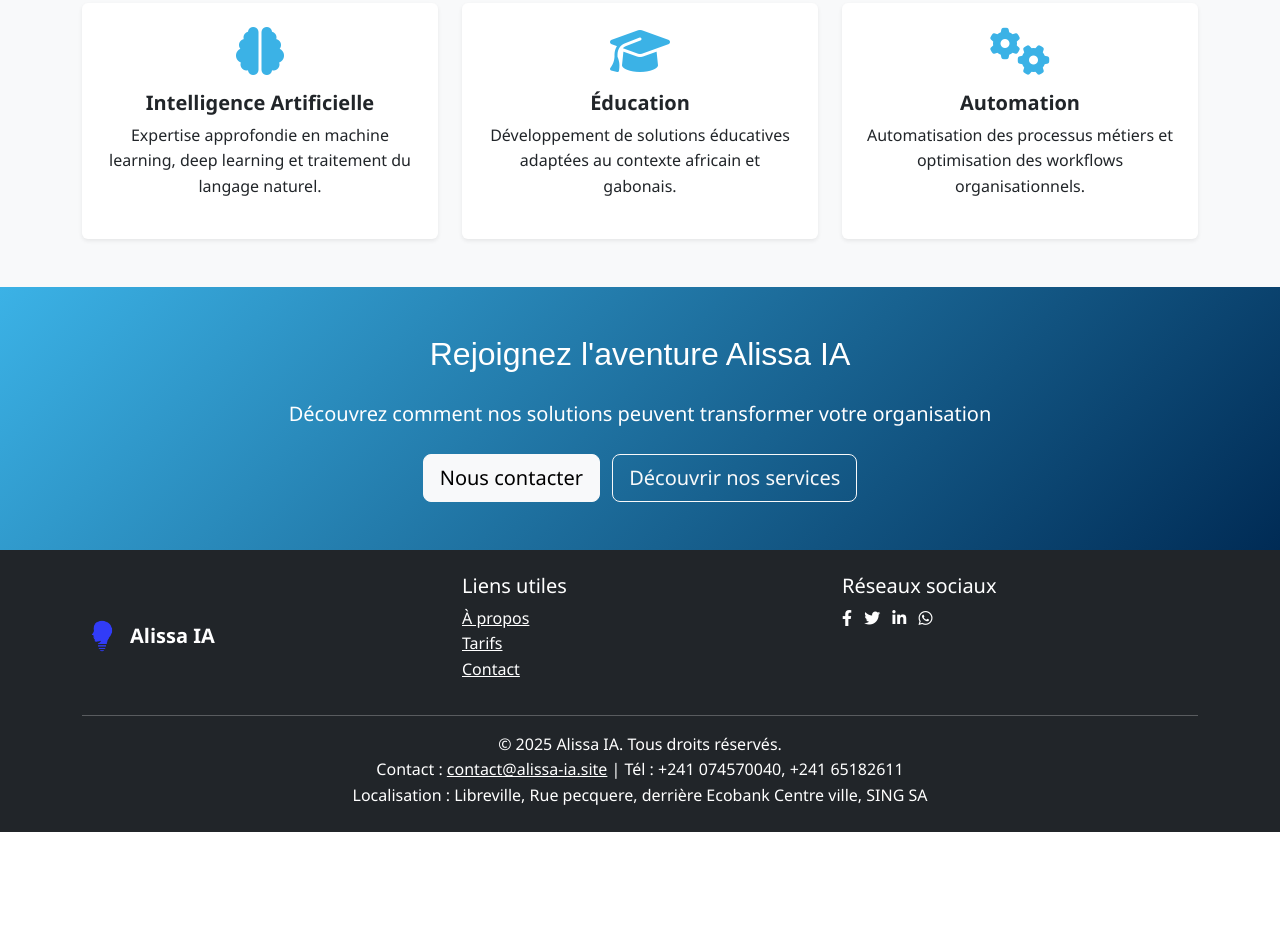
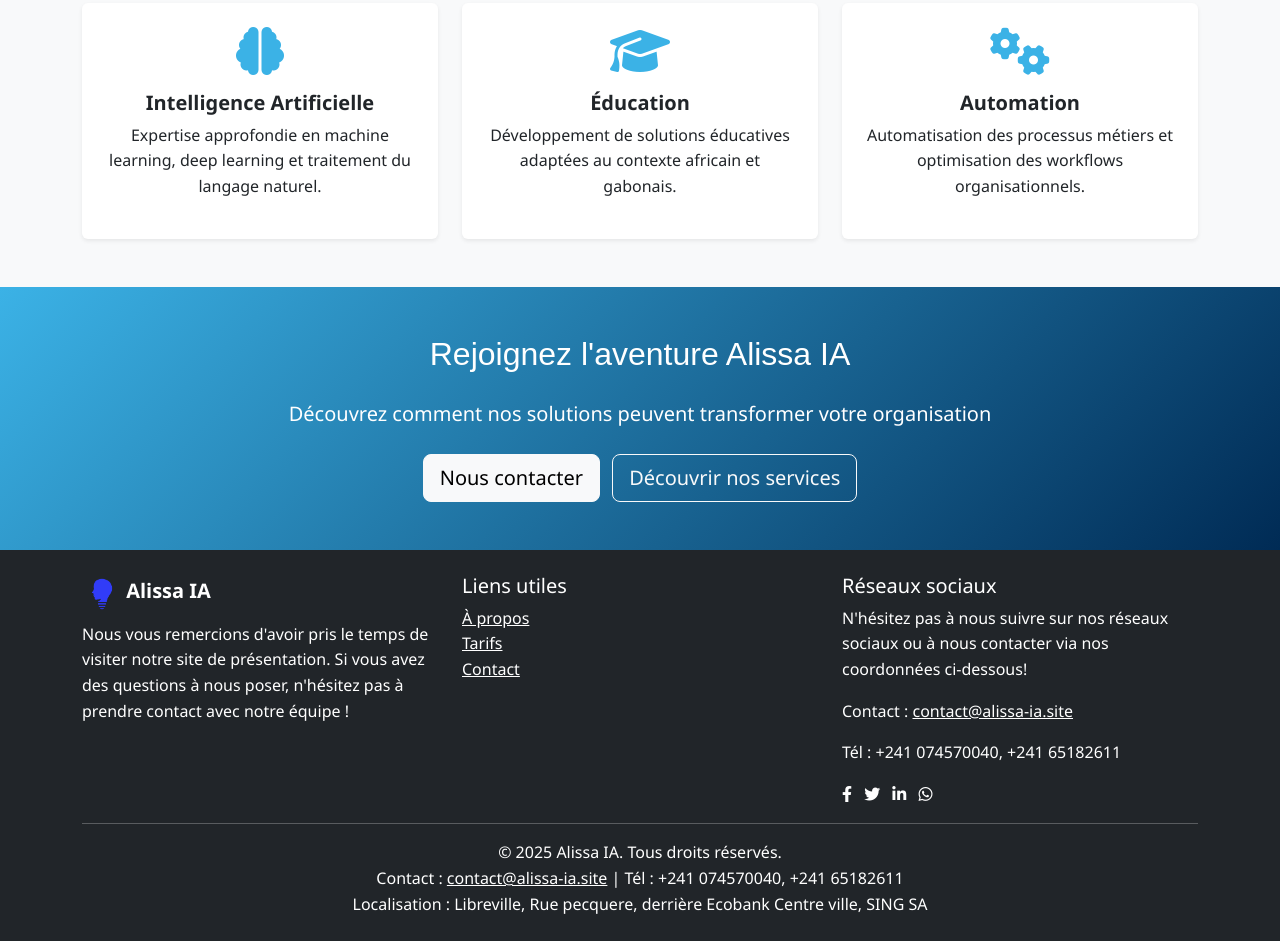
Before and after one commit to Jordy525/Alissa_websites-, a website: page about.html in a window 1280 px wide. Shown: the part 2584-3525 px from the top of the page. Before the commit the page ends 3416 px from the top, so only its background shows below. Drawn offline with nearby package versions, Linux system fonts and the light colour scheme.

Commit message:
Modification des fichier html

```diff
--- a/about.html
+++ b/about.html
@@ -265,9 +265,10 @@
     <footer class="bg-dark text-white py-4">
         <div class="container">
             <div class="row">
-                <div class="col-md-4 d-flex align-items-center">
-                    <img src="assets/logo.png" alt="Alissa IA" height="40" class="me-2">
+                <div class="col-md-4">
+                    <img src="assets/logo.png" alt="Alissa IA" height="40">
                     <span class="fs-5 fw-bold text-white">Alissa IA</span>
+                    <p class="mt-2">Nous vous remercions d'avoir pris le temps de visiter notre site de présentation. Si vous avez des questions à nous poser, n'hésitez pas à prendre contact avec notre équipe !</p>
                 </div>
                 <div class="col-md-4">
                     <h5>Liens utiles</h5>
@@ -279,6 +280,9 @@
                 </div>
                 <div class="col-md-4">
                     <h5>Réseaux sociaux</h5>
+                    <p class="mt-2">N'hésitez pas à nous suivre sur nos réseaux sociaux ou à nous contacter via nos coordonnées ci-dessous!</p>
+                    <p class="mt-2">Contact : <a href="mailto:contact@alissa-ia.site" class="text-white">contact@alissa-ia.site</a></p>
+                    <p class="mt-2">Tél : +241 074570040, +241 65182611</p>
                     <a href="#" class="text-white me-2"><i class="fab fa-facebook-f"></i></a>
                     <a href="#" class="text-white me-2"><i class="fab fa-twitter"></i></a>
                     <a href="#" class="text-white me-2"><i class="fab fa-linkedin-in"></i></a>
```
Also changed, not shown: community.html (+4 -1 lines), contact.html (+4 -1 lines), index.html (+4 -1 lines), portfolio.html (+4 -1 lines), pricing.html (+4 -1 lines), services.html (+4 -1 lines).
